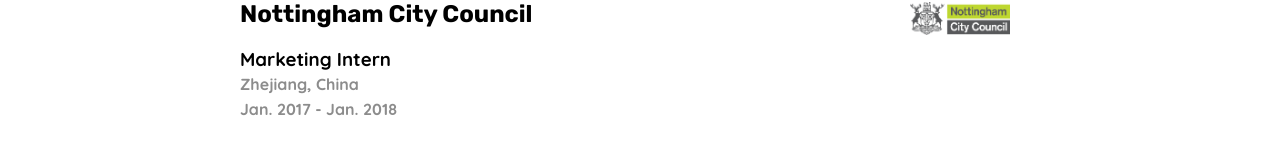
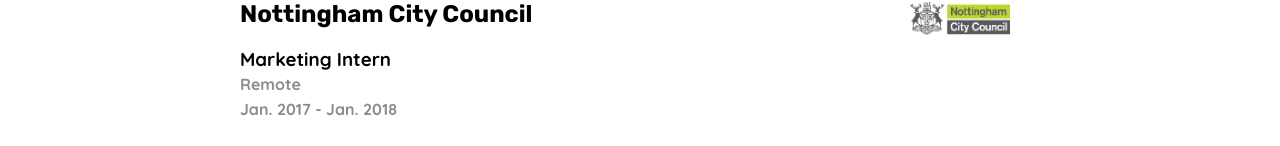
Before and after one commit to schen-Oli/Personal-Page, a React (Create React App) app: page /#/experiences in a window 1280 px wide. Shown: the part 1882-2028 px from the top of the page. Built offline with nearby package versions, Linux system fonts and the light colour scheme.

Commit message:
update location

```diff
--- a/src/Experiences/data.js
+++ b/src/Experiences/data.js
@@ -71,7 +71,7 @@
         abbr : "ncc",
         time : "Jan. 2017 - Jan. 2018",
         title : "Marketing Intern",
-        location : "Zhejiang, China",
+        location : "Remote",
         details : [
             "Translated over 20 awarded short films of Nottingham International Microfilm Festival to Chinese and added subtitles using Adobe Premiere.",
             "Managed the official account of Nottingham City Council on Youku and iQiyi.",
```
